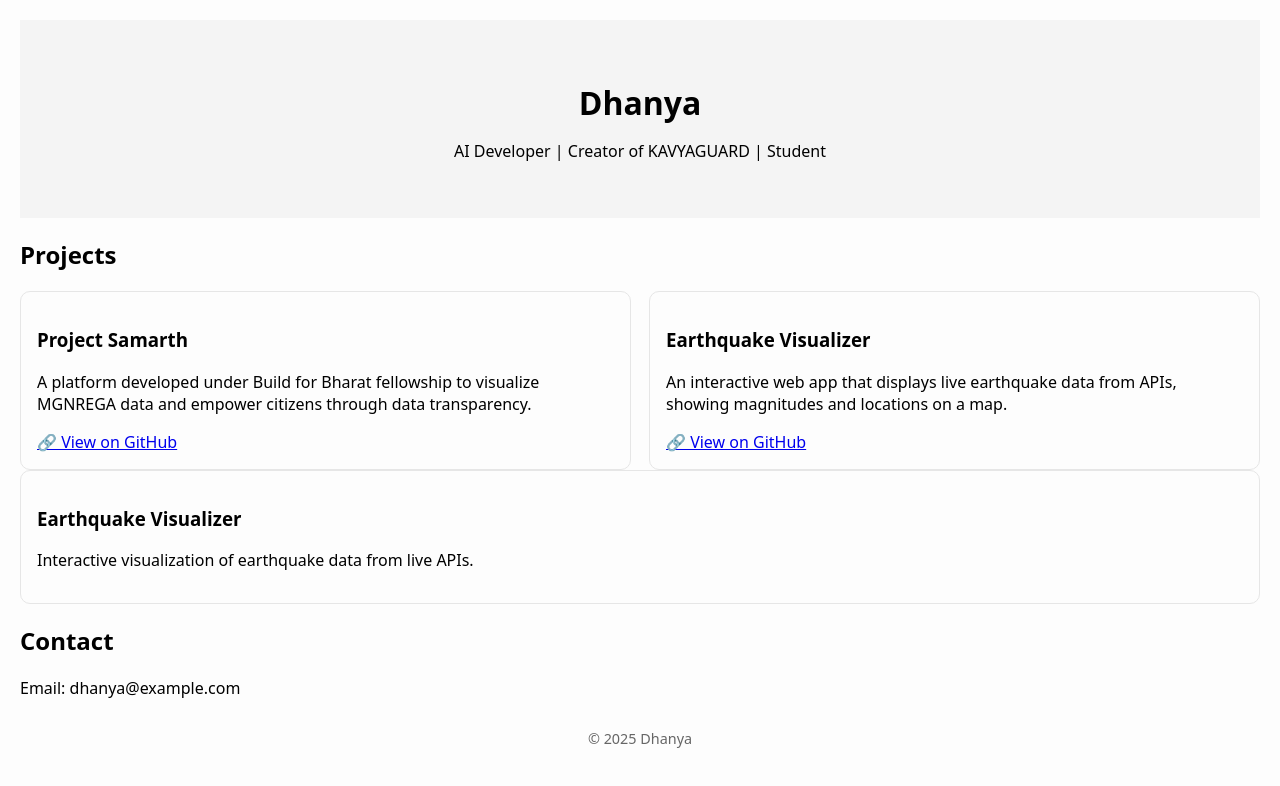
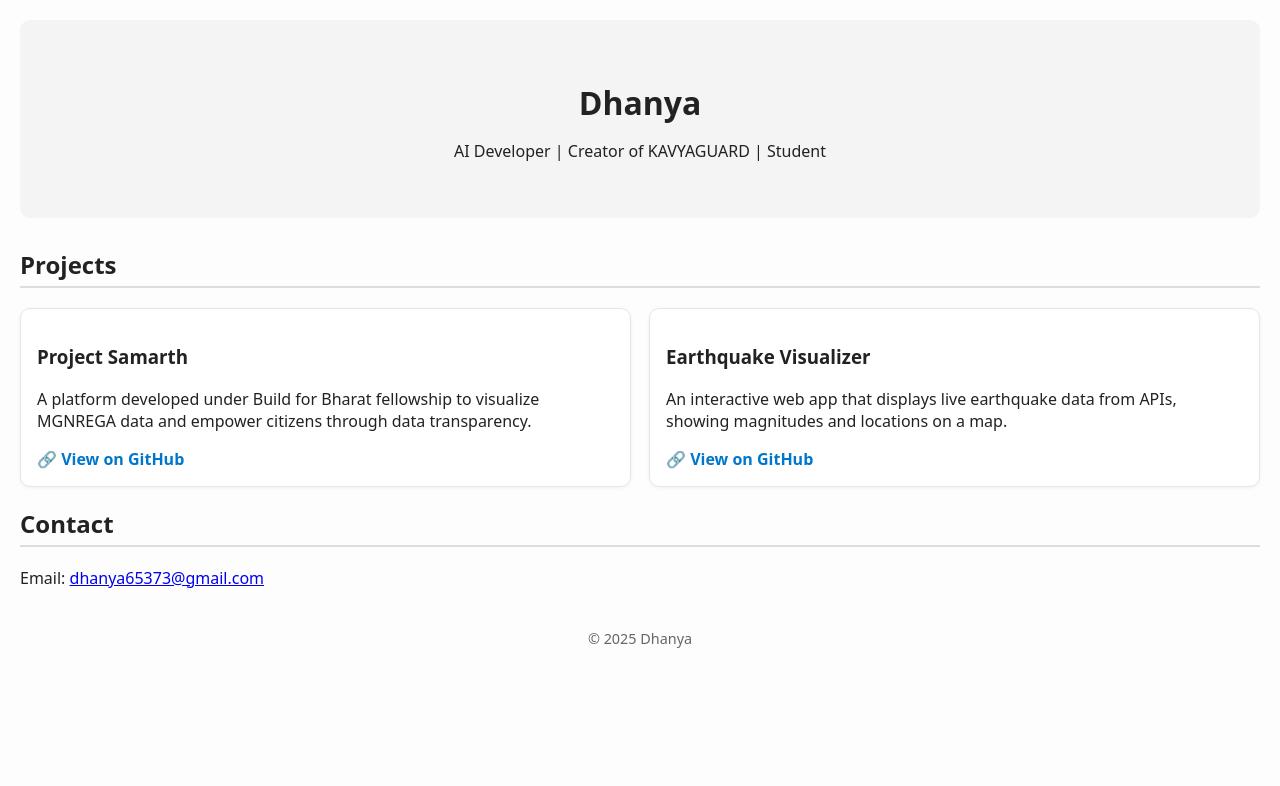
Before and after one commit to dhanyanaik9/portfolio-website, a plain HTML site: page index.html in a window 1280 px wide. Drawn offline with Linux system fonts and the light colour scheme.

Commit message:
Update index.html

```diff
--- a/index.html
+++ b/index.html
@@ -5,12 +5,55 @@
   <meta name="viewport" content="width=device-width,initial-scale=1" />
   <title>Dhanya — Portfolio</title>
   <style>
-    body { font-family: system-ui, -apple-system, "Segoe UI", Roboto, sans-serif; margin:0; padding:20px; background:#fdfdfd; }
-    header { text-align:center; padding:40px 0; background:#f4f4f4; }
-    h1 { margin-bottom:5px; }
-    .projects { display:grid; grid-template-columns:repeat(auto-fit,minmax(260px,1fr)); gap:18px; margin-top:20px; }
-    .card { border:1px solid #e6e6e6; padding:16px; border-radius:10px; }
-    footer { text-align:center; margin-top:30px; color:#666; font-size:0.9rem;}
+    body {
+      font-family: system-ui, -apple-system, "Segoe UI", Roboto, sans-serif;
+      margin: 0;
+      padding: 20px;
+      background: #fdfdfd;
+      color: #222;
+    }
+    header {
+      text-align: center;
+      padding: 40px 0;
+      background: #f4f4f4;
+      border-radius: 10px;
+      margin-bottom: 30px;
+    }
+    h1 {
+      margin-bottom: 5px;
+    }
+    h2 {
+      border-bottom: 2px solid #ddd;
+      padding-bottom: 5px;
+    }
+    .projects {
+      display: grid;
+      grid-template-columns: repeat(auto-fit, minmax(260px, 1fr));
+      gap: 18px;
+      margin-top: 20px;
+    }
+    .card {
+      border: 1px solid #e6e6e6;
+      padding: 16px;
+      border-radius: 10px;
+      background: white;
+      box-shadow: 0 1px 4px rgba(0,0,0,0.05);
+      transition: transform 0.2s;
+    }
+    .card:hover {
+      transform: translateY(-4px);
+    }
+    .card a {
+      text-decoration: none;
+      color: #0077cc;
+      font-weight: bold;
+    }
+    footer {
+      text-align: center;
+      margin-top: 40px;
+      color: #666;
+      font-size: 0.9rem;
+    }
   </style>
 </head>
 <body>
@@ -34,24 +77,19 @@
         <a href="https://github.com/dhanyanaik9/Earthquake-" target="_blank">🔗 View on GitHub</a>
       </div>
     </div>
-
-
-      <div class="card">
-        <h3>Earthquake Visualizer</h3>
-        <p>Interactive visualization of earthquake data from live APIs.</p>
-      </div>
-    </div>
   </section>
 
   <section>
     <h2>Contact</h2>
-    <p>Email: dhanya@example.com</p>
+    <p>Email: <a href="mailto:dhanya65373@gmail.com">dhanya65373@gmail.com</a></p>
   </section>
 
   <footer>
     © <span id="year"></span> Dhanya
   </footer>
 
-  <script>document.getElementById('year').textContent = new Date().getFullYear();</script>
+  <script>
+    document.getElementById('year').textContent = new Date().getFullYear();
+  </script>
 </body>
 </html>
```
Lines whose indentation alone changed are shown as unchanged.
